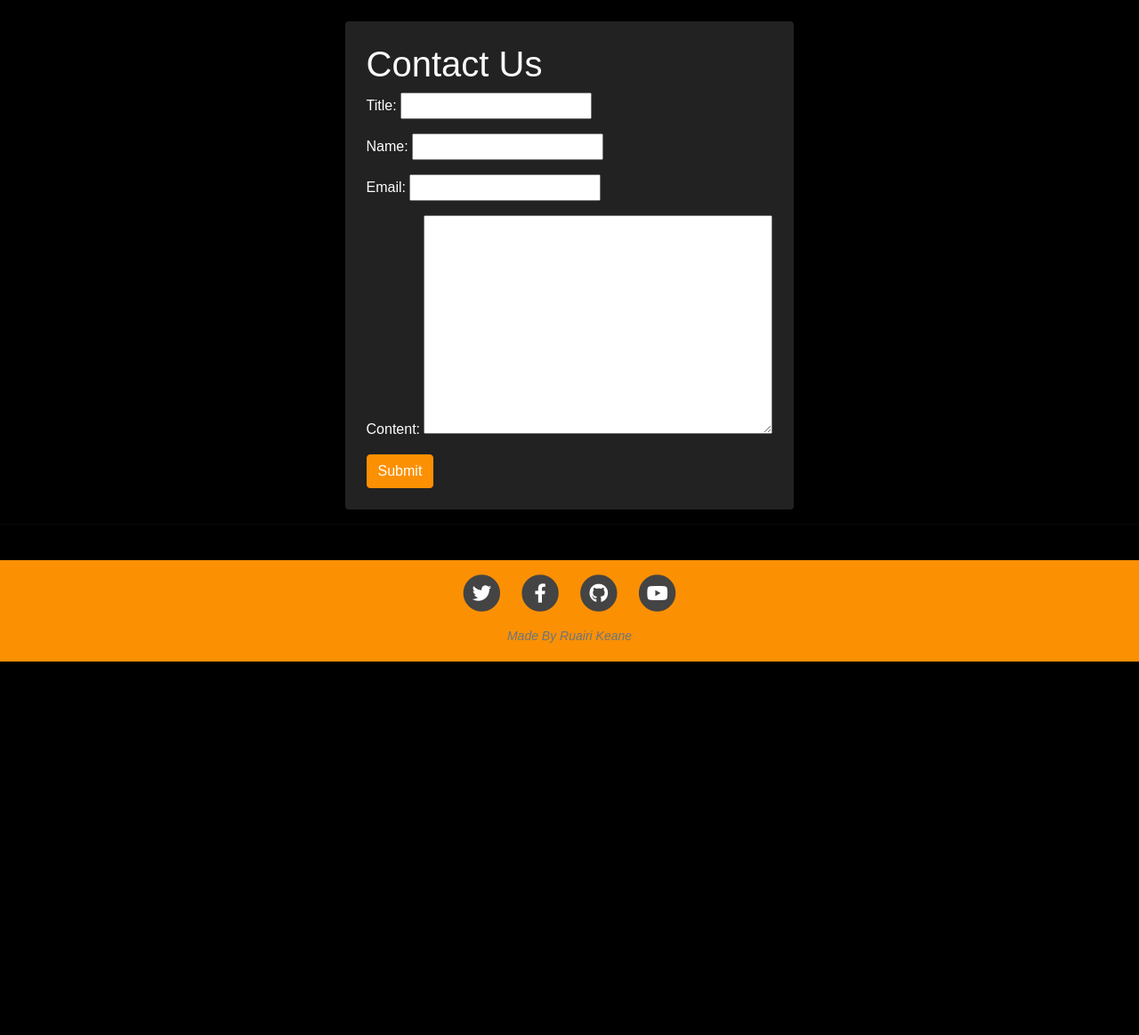
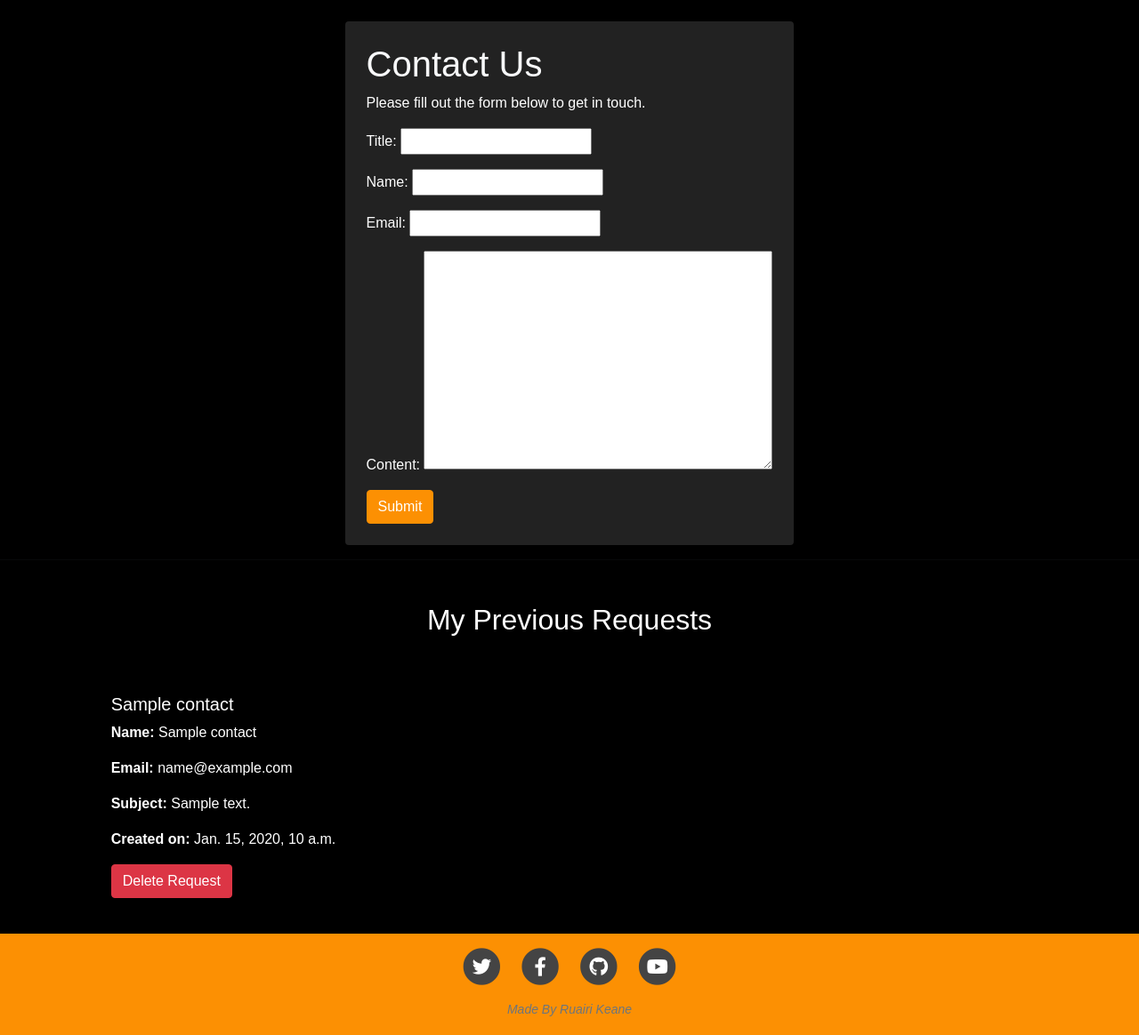
Before and after one commit to ruairikeane11/project-4-ruairikeane11, a Django app: page /contact/ in a window 1280 px wide. Shown: the part 56-1220 px from the top of the page at 89% size. Before the commit the page ends 800 px from the top, so only its background shows below. Run offline with Django 4.2, Linux system fonts and the light colour scheme; tables that the repository leaves empty hold one stand-in row (values such as "Sample post"); some web fonts are replaced.

Commit message:
Add delete_conatct view to allow user to delete instance of ContactForm from database

```diff
--- a/contact/templates/contact/contact.html
+++ b/contact/templates/contact/contact.html
@@ -1,6 +1,7 @@
 {% extends 'base.html' %}
 {% block content %}
 {% load static %}
+{% url 'contact' as contact_url %}
 
 <style>
     @import url('https://fonts.googleapis.com/css2?family=Chivo+Mono:ital,wght@0,100..900;1,100..900&display=swap');
@@ -14,6 +15,7 @@
 <div class="container" id="contact-container">
     <div class="card bg-custom-dark text-light mt-4 p-4">
         <h1>Contact Us</h1>
+        <p>Please fill out the form below to get in touch. </p>
         <form method="post">
             {% csrf_token %}
             {{ form.as_p }}
@@ -24,10 +26,29 @@
 
 <hr>
 
-{% if submitted_content %}
-<div class="container submitted-content">
-    {{submitted_content}}
+<h2 class="text-center mt-5 text-white">My Previous Requests</h2>
 
+{% if submitted_contacts %}
+<div class="row justify-content-center mt-5">
+    <div class="col-md-10">
+        <div class="row">
+            {% for contact in submitted_contacts %}
+            <div class="col-sm-6 col-md-4 mb-4">
+                <div class="card">
+                    <div class="card-body">
+                        <h5 class="card-title">{{ contact.title }}</h5>
+                        <p><strong>Name:</strong> {{contact.name}}</p>
+                        <p><strong>Email:</strong> {{contact.email}}</p>
+                        <p><strong>Subject:</strong> {{contact.content}}</p>
+                        <p><strong>Created on:</strong> {{contact.created_on}}</p>
+                        <a href="{% url 'contact_delete' contact.id %}" class="btn btn-danger">Delete Request</a>
+                    </div>
+                </div>
+            </div>
+            {% endfor %}
+        </div>
+    </div>
 </div>
 {% endif %}
+</div>
 {% endblock %}
--- a/contact/urls.py
+++ b/contact/urls.py
@@ -3,4 +3,5 @@ from django.urls import path
 
 urlpatterns = [
     path('', views.contact_us, name='contact'),
+    path('contact/delete/<int:contact_id>/', views.contact_delete , name= 'contact_delete')
 ]
--- a/contact/views.py
+++ b/contact/views.py
@@ -1,6 +1,7 @@
-from django.shortcuts import render, redirect
+from django.shortcuts import render, redirect, get_object_or_404
 from .models import Contact
 from .forms import ContactForm
+from django.contrib import messages
 
 
 def contact_us(request):
@@ -8,20 +9,31 @@ def contact_us(request):
     Renders the contact page with ContactForm
     """
 
-    submitted_content = None
-
-
     if request.method == "POST":
         form = ContactForm(request.POST)
         if form.is_valid():
             contact = form.save()
-            submitted_content = contact.content
-            form = ContactForm()
+            messages.success(request, "Your message has been submitted.")
     else:
         form = ContactForm()
+
+    submitted_contacts = Contact.objects.all().order_by('-created_on')
 
     return render (
         request,
         "contact/contact.html",
-        {"form":form, 'submitted_content': submitted_content},
+        {"form":form,
+        'submitted_contacts': submitted_contacts},
     )
+
+
+
+
+def contact_delete(request, contact_id):
+    """
+    Deletes instance of ContactForm from database
+    """
+    contact = get_object_or_404(Contact, id=contact_id)
+    contact.delete()
+    messages.success(request, "Contact form successfully deleted")
+    return redirect('contact')
--- a/static/css/style.css
+++ b/static/css/style.css
@@ -305,6 +305,12 @@ div p {
     margin-bottom: 15px;
 }
 
+
+.submitted-content {
+    background-color: #444;
+    margin-top: 20px;
+}
+
 /* Menu section */
 
 
```
